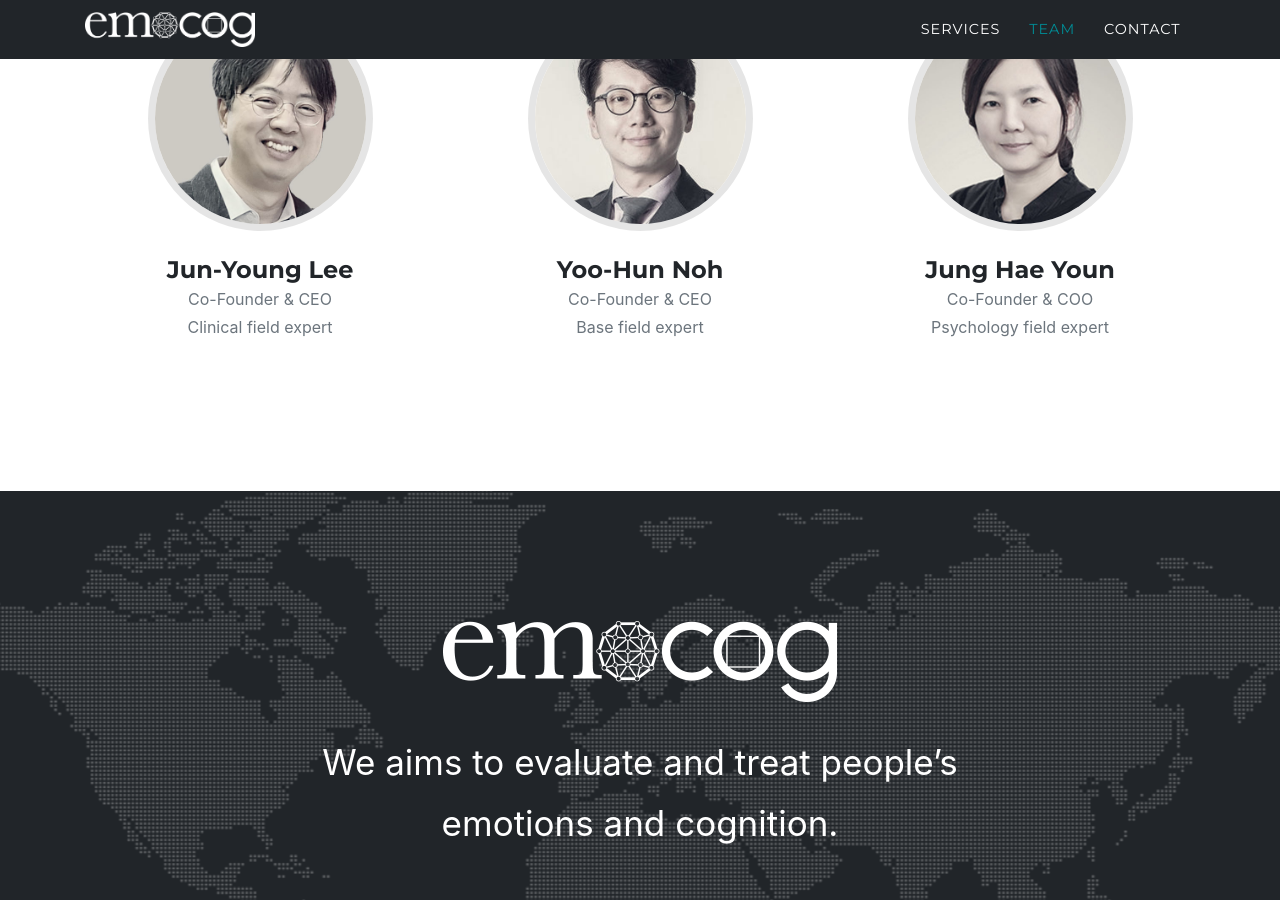
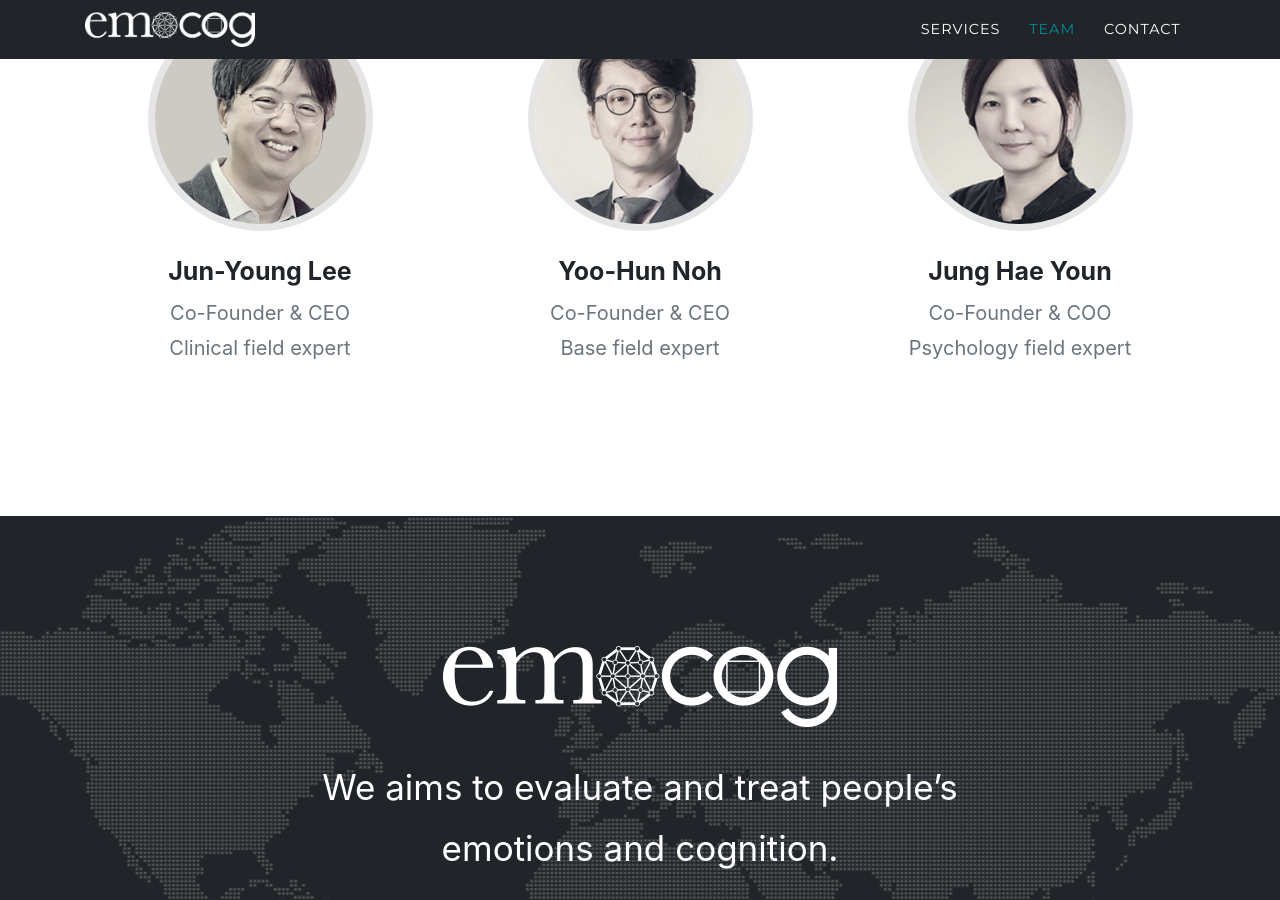
Before and after one commit to emocog/emocog.github.io, a Jekyll site: the page built from index.md, in a window 1280 px wide and 900 px high, scrolled down 3121 px. Built offline with Jekyll 4.4.1, drawn with Linux system fonts in a browser that asks for light colours; some web fonts are replaced.

Commit message:
team 모바일 최적화

```diff
--- a/_sass/layout/_team.scss
+++ b/_sass/layout/_team.scss
@@ -1,18 +1,44 @@
 // Styling for the team section
 .team-member {
-  margin-bottom: 50px;
+  margin-bottom: 20px;
   text-align: center;
   img {
-    width: 225px;
-    height: 225px;
+    width: 150px;
+    height: 150px;
     border: 7px solid fade-out($black, 0.9);
   }
   h4 {
+    font-size: 20px;
     margin-top: 25px;
-    margin-bottom: 0;
-    text-transform: none;
+    margin-bottom: 10px;
+    font-style: bold;
+    @include serif-font;
   }
   p {
-    margin-top: 0;
+    font-size: 15px;
+    margin-top: 0px;
+    @include serif-font;
+  }
+
+  @media(min-width:768px) {
+    margin-bottom: 50px;
+    text-align: center;
+    img {
+      width: 225px;
+      height: 225px;
+      border: 7px solid fade-out($black, 0.9);
+    }
+    h4 {
+      font-size: 25px;
+      margin-top: 25px;
+      margin-bottom: 10px;
+      font-style: bold;
+      @include serif-font;
+    }
+    p {
+      font-size: 20px;
+      margin-top: 0px;
+      @include serif-font;
+    }
   }
 }
```
